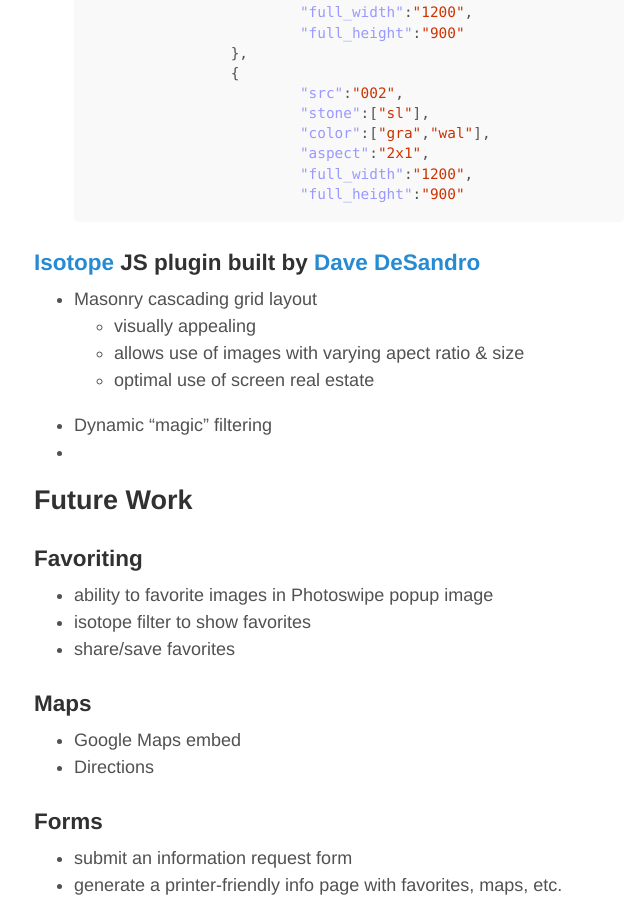
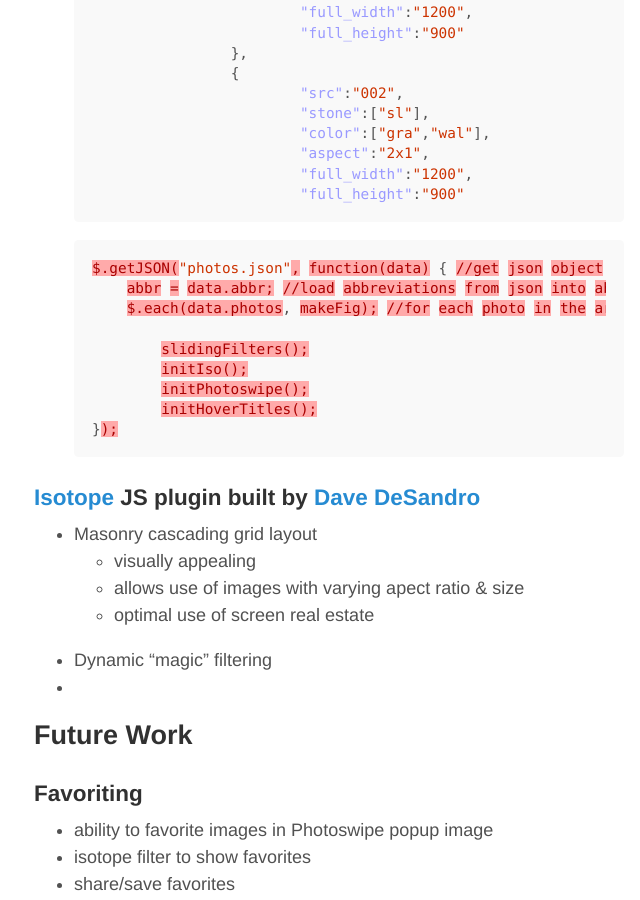
Before and after one commit to jontejada/jontejada.github.io, a Jekyll site: the page built from _posts/2015-12-01-ssv.md, in a window 1280 px wide and 900 px high, scrolled down 1890 px. Shown: the whole window, without its empty margins (291-931 px from the left). Built offline with Jekyll 4.4.1, drawn with Linux system fonts in a browser that asks for light colours.

Commit message:
ssv post edits

```diff
--- a/_posts/2015-12-01-ssv.md
+++ b/_posts/2015-12-01-ssv.md
@@ -61,6 +61,19 @@ categories: galvanize projects
 			"full_height":"900"
 {% endhighlight %}
 
+{% highlight JSON %}
+$.getJSON("photos.json", function(data) { //get json object of full photo data
+    abbr = data.abbr; //load abbreviations from json into abbr variable
+    $.each(data.photos, makeFig); //for each photo in the array, run the makeFig function
+
+    	slidingFilters();
+    	initIso();
+    	initPhotoswipe();
+    	initHoverTitles();
+});
+{% endhighlight %}
+
+
 
 ###[Isotope](http://isotope.metafizzy.co/) JS plugin built by [Dave DeSandro](http://desandro.com/)
 
```
